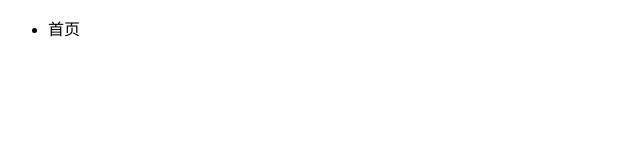
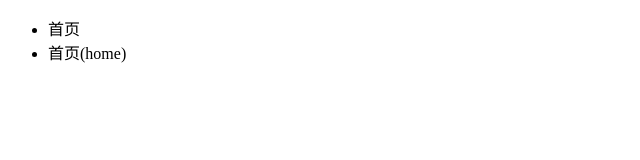
Before and after one commit to bane-han/study, a plain HTML site: page src/index.html in a window 1280 px wide. Shown: the whole page, without its empty margins (0-640 px from the left). Drawn offline with Linux system fonts and the light colour scheme.

Commit message:
修改首页（home）

```diff
--- a/src/index.html
+++ b/src/index.html
@@ -8,6 +8,7 @@
     <nav>
         <ul>
             <li>首页</li>
+            <li>首页(home)</li>
         </ul>
     </nav>
 </body>
```
